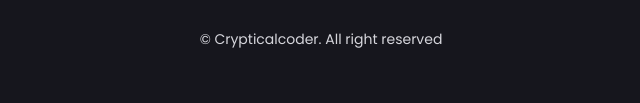
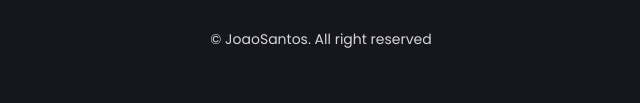
Before and after one commit to JoaoSantosCodes/Portifolio-Joao-Santos, a plain HTML site: page index.html in a window 1280 px wide. Shown: the part 6979-7082 px from the top of the page, 369-1009 px from the left. Drawn offline with nearby package versions, Linux system fonts and the light colour scheme.

Commit message:
Update index.html

```diff
--- a/index.html
+++ b/index.html
@@ -1265,7 +1265,7 @@
                     </div>
                 </div>
 
-                <p class="footer__copy">&#169; Crypticalcoder. All right reserved</p>
+                <p class="footer__copy">&#169; JoaoSantos. All right reserved</p>
             </div>
         </footer>
     </main>
```
